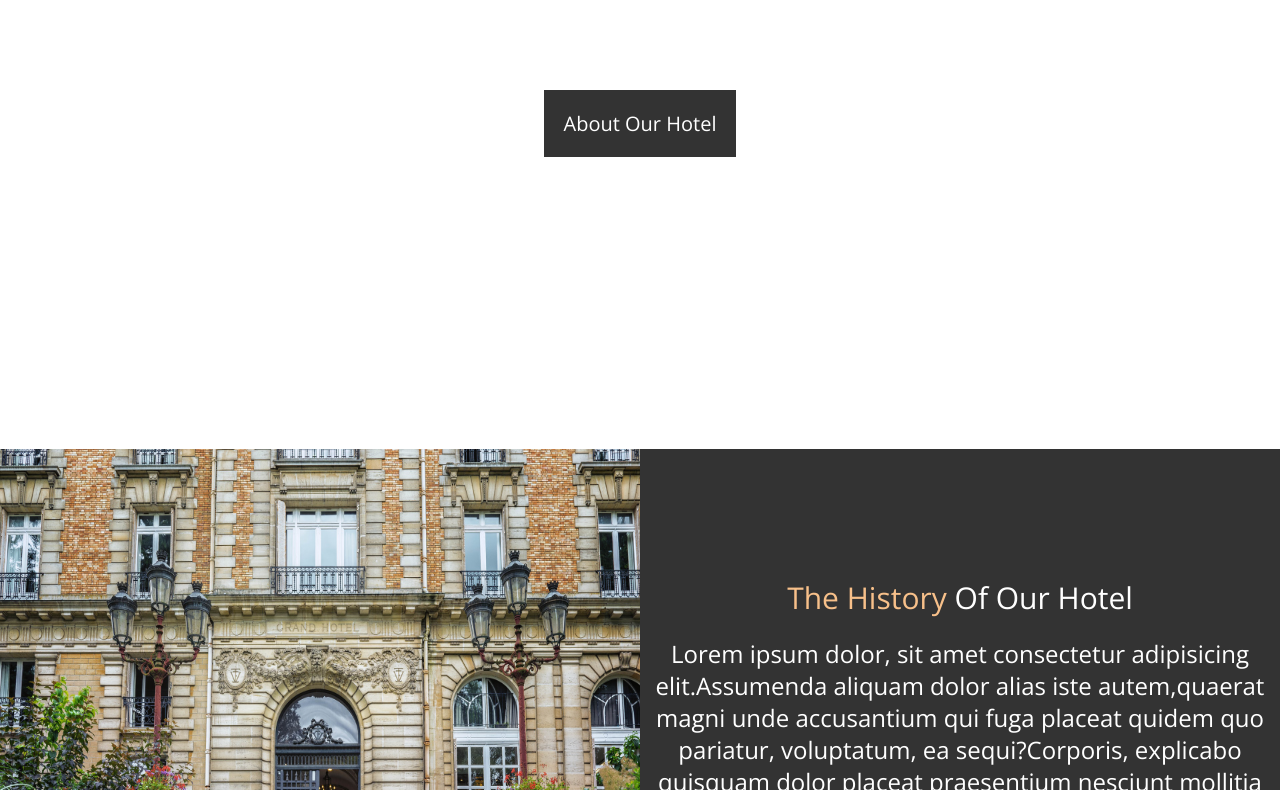
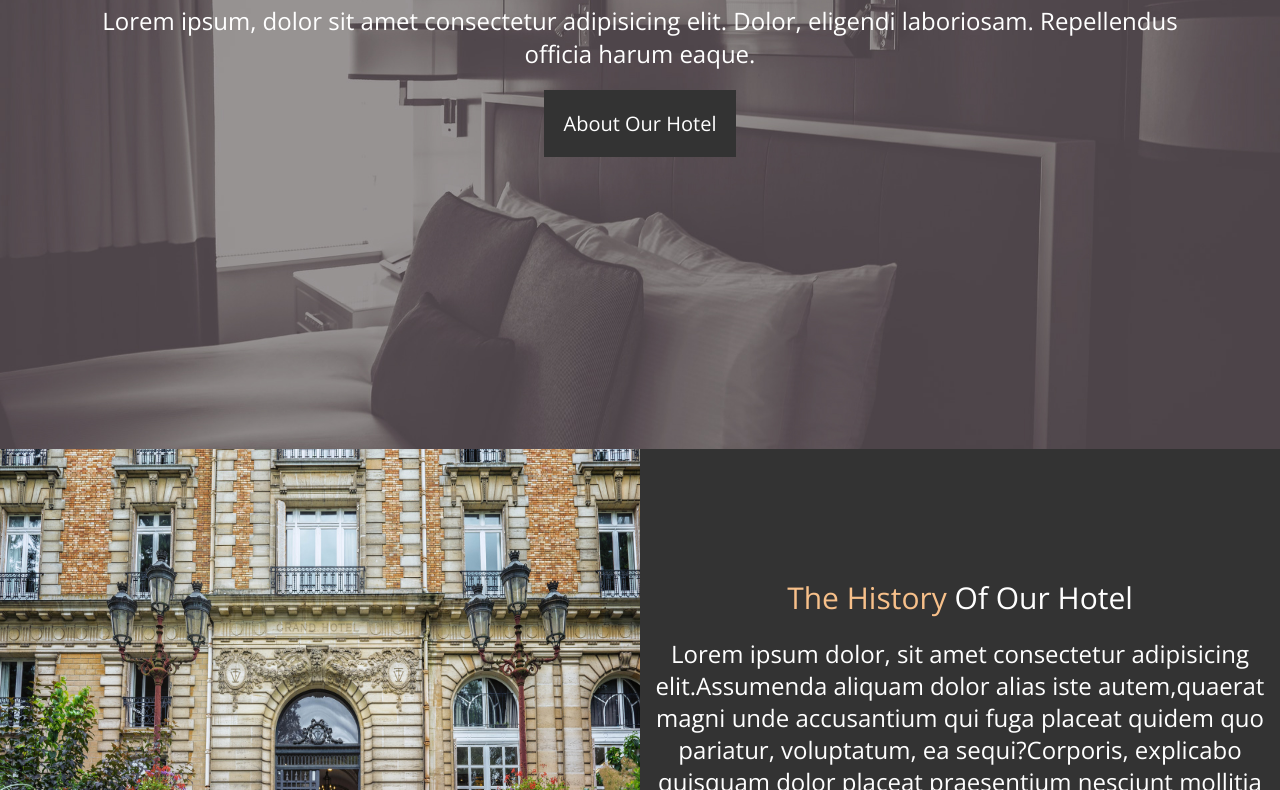
Before and after one commit to elsonmelekh/HBT-HOTEL, a plain HTML site: page index.html in a window 1280 px wide. Shown: the part 331-1121 px from the top of the page. Drawn offline with nearby package versions, Linux system fonts and the light colour scheme; the site is published under a folder, as on GitHub Pages, so addresses that start at the root find nothing.

Commit message:
Update style.css

```diff
--- a/style.css
+++ b/style.css
@@ -38,7 +38,7 @@
 }
 .section{
     height: 700px;
-    background: url(/showcase.jpg);
+    background: url(./showcase.jpg);
     background-position: center center;
     background-size: cover;
     background-repeat: no-repeat;
```
